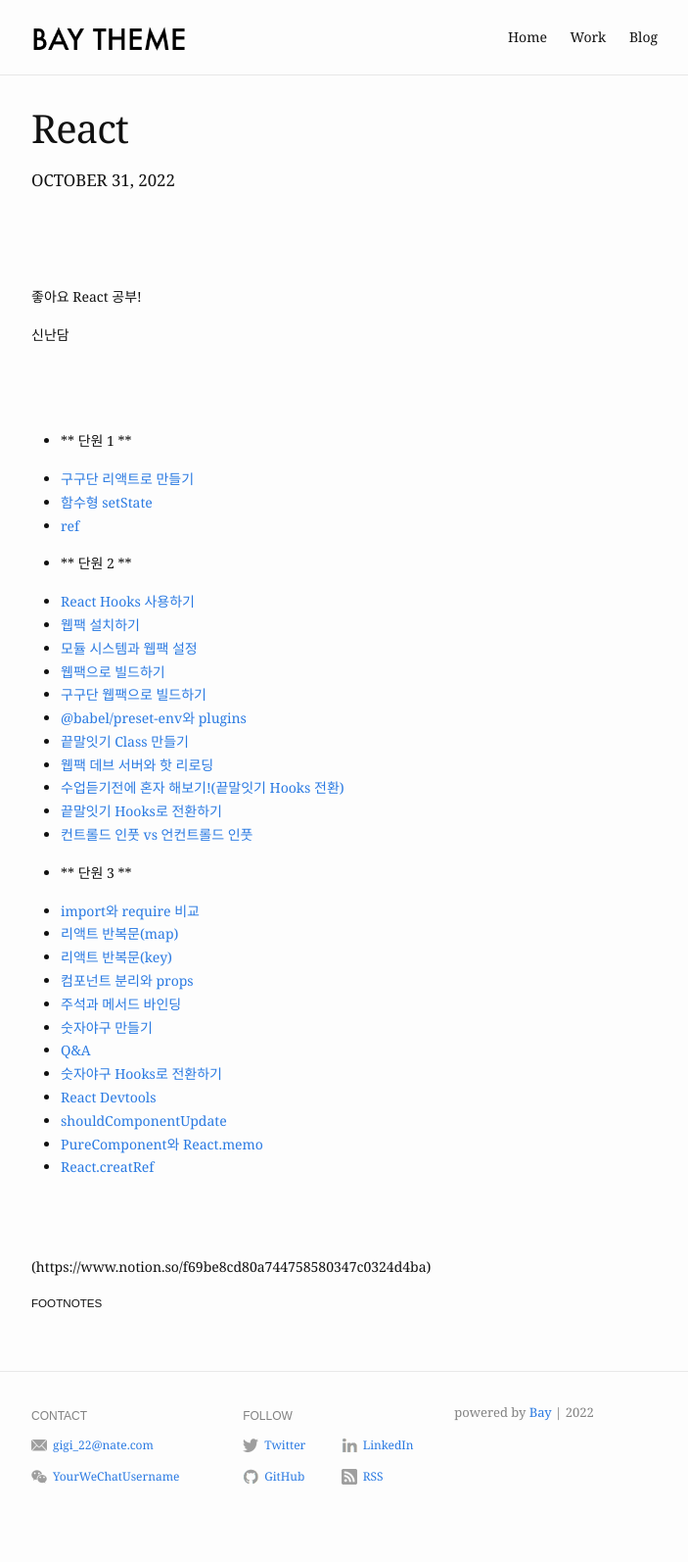
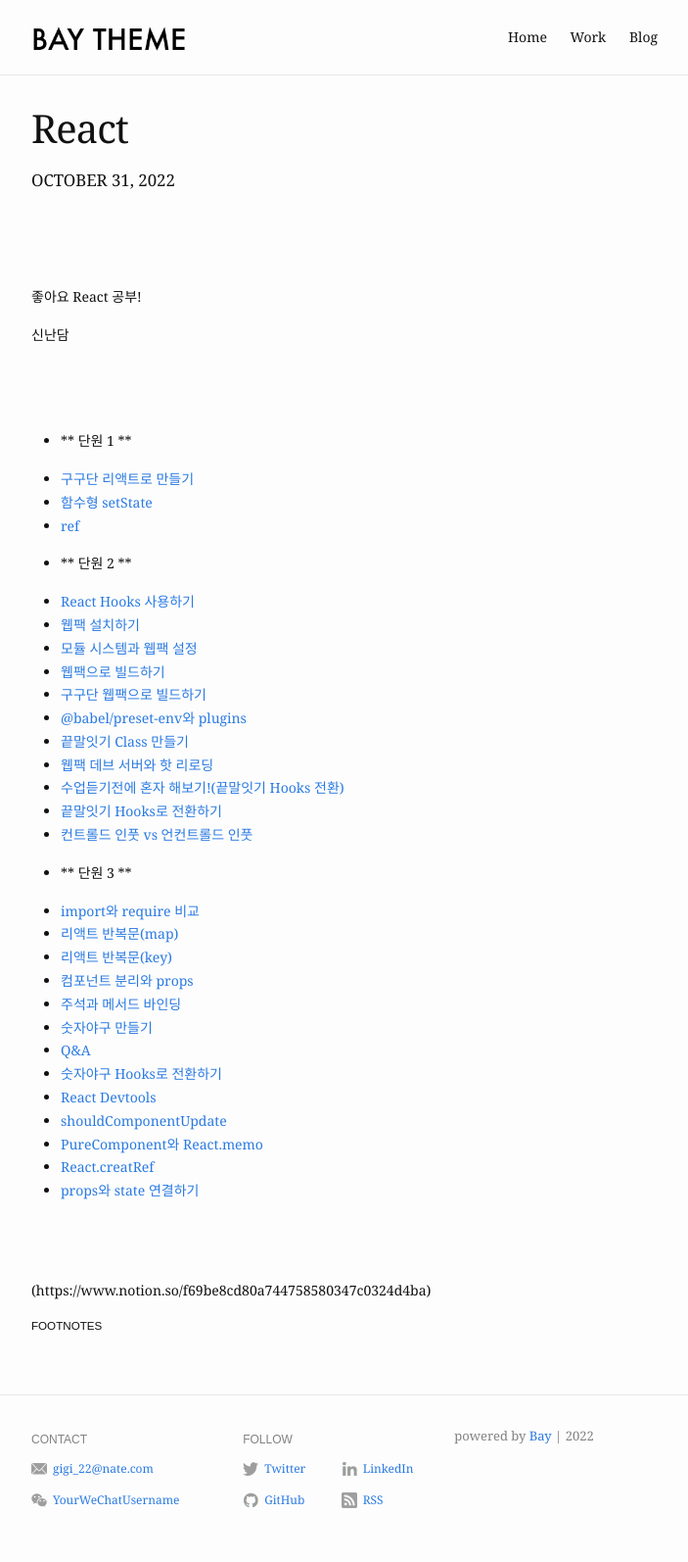
Before and after one commit to dorongkim/dorongkim.github.io, a Jekyll site: the page built from _posts/2022-10-31-React.md, in a window 1280 px wide. Shown: the whole page at 98% size, without its empty margins (288-991 px from the left). Built offline with Jekyll 4.4.1, drawn with Linux system fonts in a browser that asks for light colours; before the commit the page ends 1570 px from its top, so only the background shows below that.

Commit message:
props와 state 연결하기

```diff
--- a/_posts/2022-10-31-React.md
+++ b/_posts/2022-10-31-React.md
@@ -49,6 +49,7 @@ blurb: "React"
 - [shouldComponentUpdate][link_react_web_24]
 - [PureComponent와 React.memo][link_react_web_25]
 - [React.creatRef][link_react_web_26]
+- [props와 state 연결하기][link_react_web_27]
 
 
 
@@ -88,3 +89,4 @@ blurb: "React"
 [link_react_web_24]:https://warm-dew-a7a.notion.site/shouldComponentUpdate-d88564adb8c94ef2ba106a6a0e5cad35
 [link_react_web_25]:https://warm-dew-a7a.notion.site/PureComponent-React-memo-0fd0db3ec5db40a3929cc58ab85e5551
 [link_react_web_26]:https://warm-dew-a7a.notion.site/React-creatRef-abd2eec9f2934cb38d97eef783905534
+[link_react_web_27]:https://warm-dew-a7a.notion.site/props-state-0f57fd8d7e114c8287c2e23c6216d01d
```
